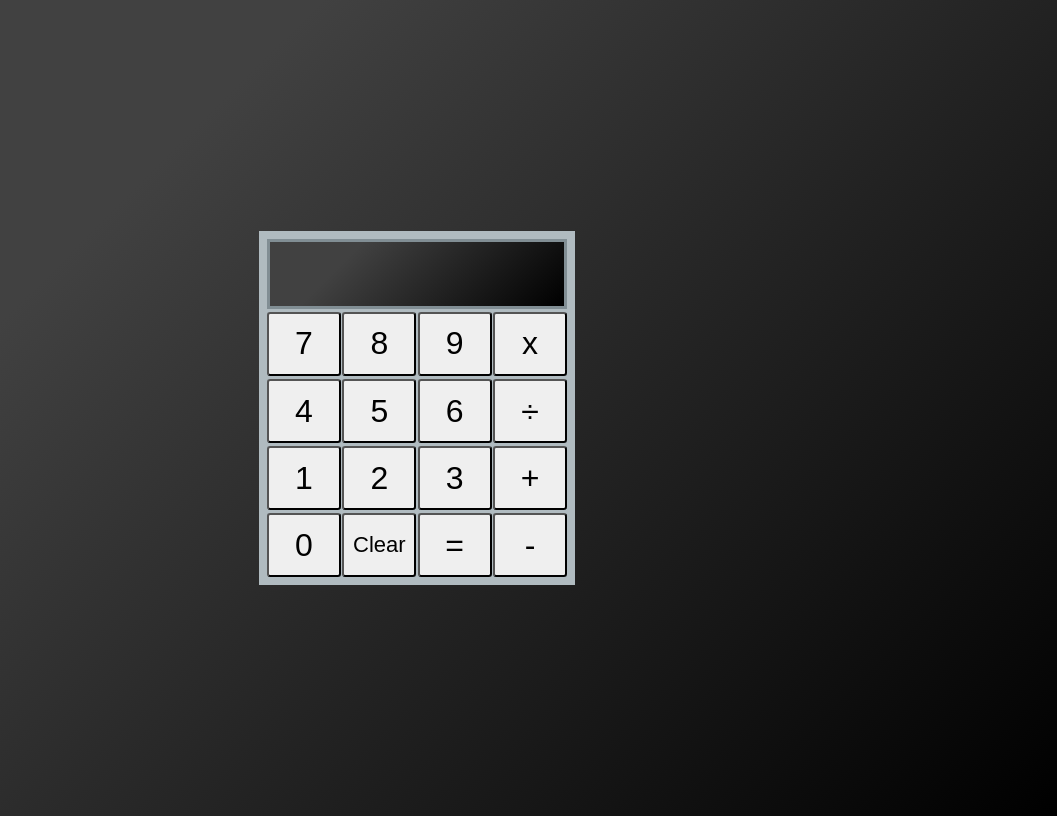
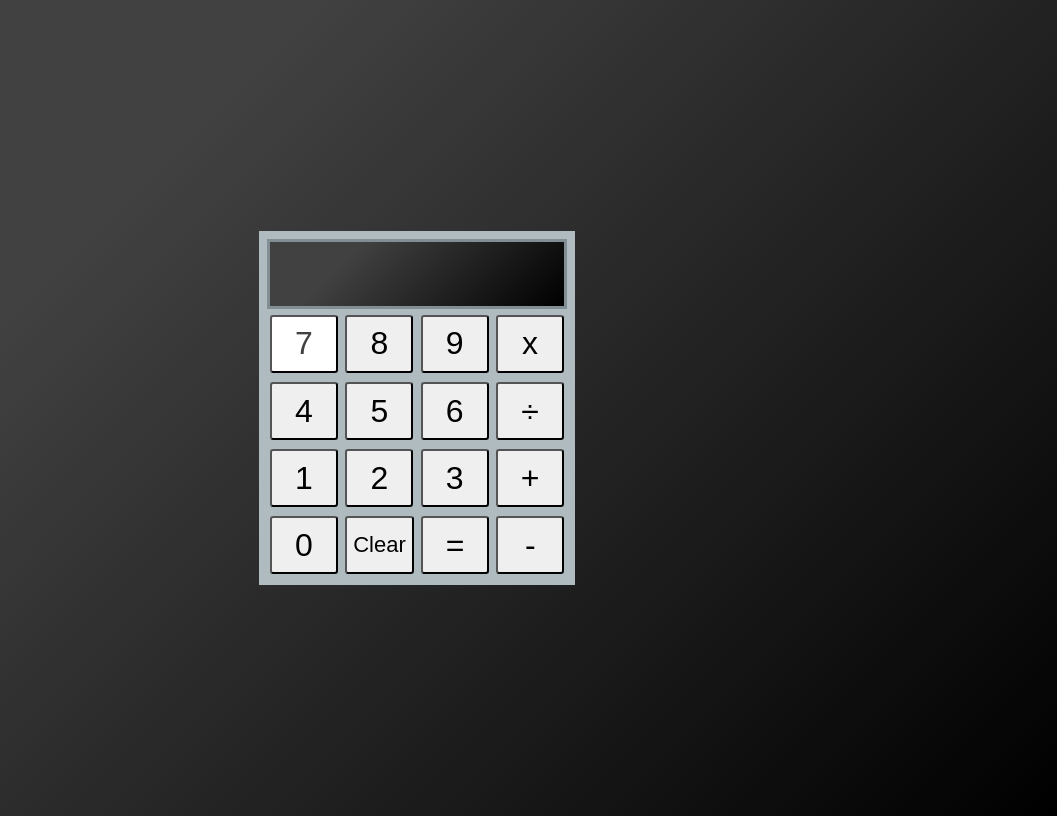
Before and after one commit to An7onioRS/calculator-proj, a plain HTML site: page index.html in a window 1280 px wide. In both pictures the pointer is over the button 526 px from the left and 343 px from the top of the page. Shown: the whole page, without its empty margins (223-1280 px from the left). Drawn offline with Linux system fonts and the light colour scheme.

Commit message:
Add button hover effect and fix buttons margin

```diff
--- a/styles.css
+++ b/styles.css
@@ -42,6 +42,7 @@ body {
 }
 
 button {
+    margin: 3px;
     font-size: 32px;
     width: 100%;
     border-radius: 0.2rem;
@@ -50,3 +51,8 @@ button {
 button.clear {
     font-size: 22px;
 }
+
+button:hover {
+    background-color: white;
+    color: #414141;
+}
```
